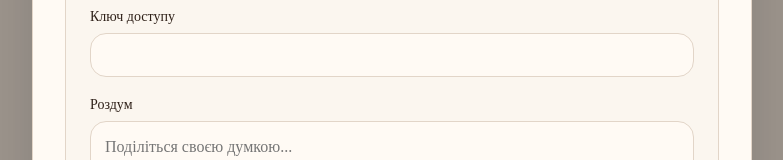
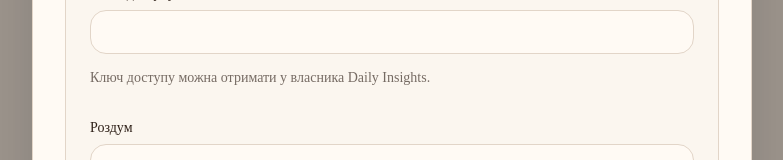
Before and after one commit to TetianaShch/daily-insights, a React (Vite) app: page /insight/1 in a window 1280 px wide. Both pictures are taken after a click on the button "Поділитися роздумом". Shown: the part 290-450 px from the top of the page, without its empty margins (248-1031 px from the left). Built offline with nearby package versions, Linux system fonts and the light colour scheme; no server answers; the database is empty.

Commit message:
feat: add access key hint to reflection form

```diff
--- a/src/components/ReflectionForm/ReflectionForm.module.css
+++ b/src/components/ReflectionForm/ReflectionForm.module.css
@@ -98,3 +98,9 @@
 .cancelButton:hover {
   background: var(--color-surface-soft);
 }
+
+.hint {
+  margin-top: 8px;
+  font-size: 14px;
+  opacity: 0.65;
+}
--- a/src/components/ReflectionForm/ReflectionForm.tsx
+++ b/src/components/ReflectionForm/ReflectionForm.tsx
@@ -117,6 +117,10 @@ function ReflectionForm({
                 autoComplete="off"
               />
 
+              <p className={styles.hint}>
+                Ключ доступу можна отримати у власника Daily Insights.
+              </p>
+
               <ErrorMessage
                 className={styles.error}
                 name="accessKey"
```
